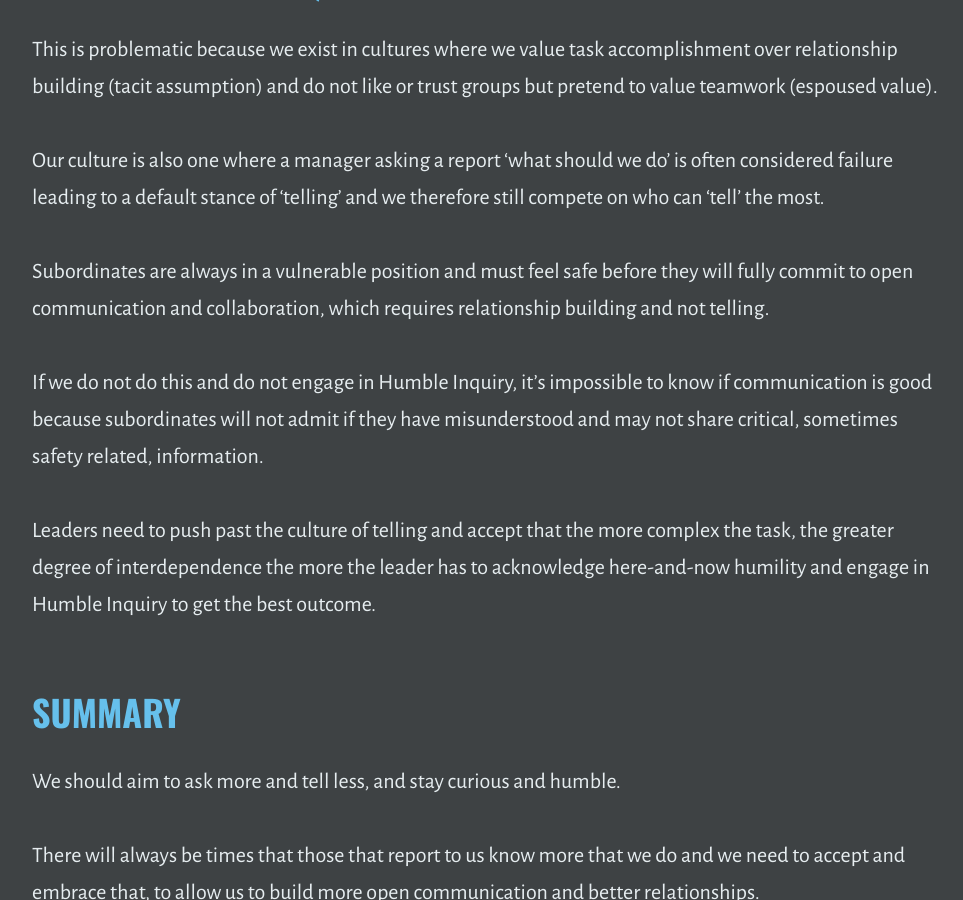
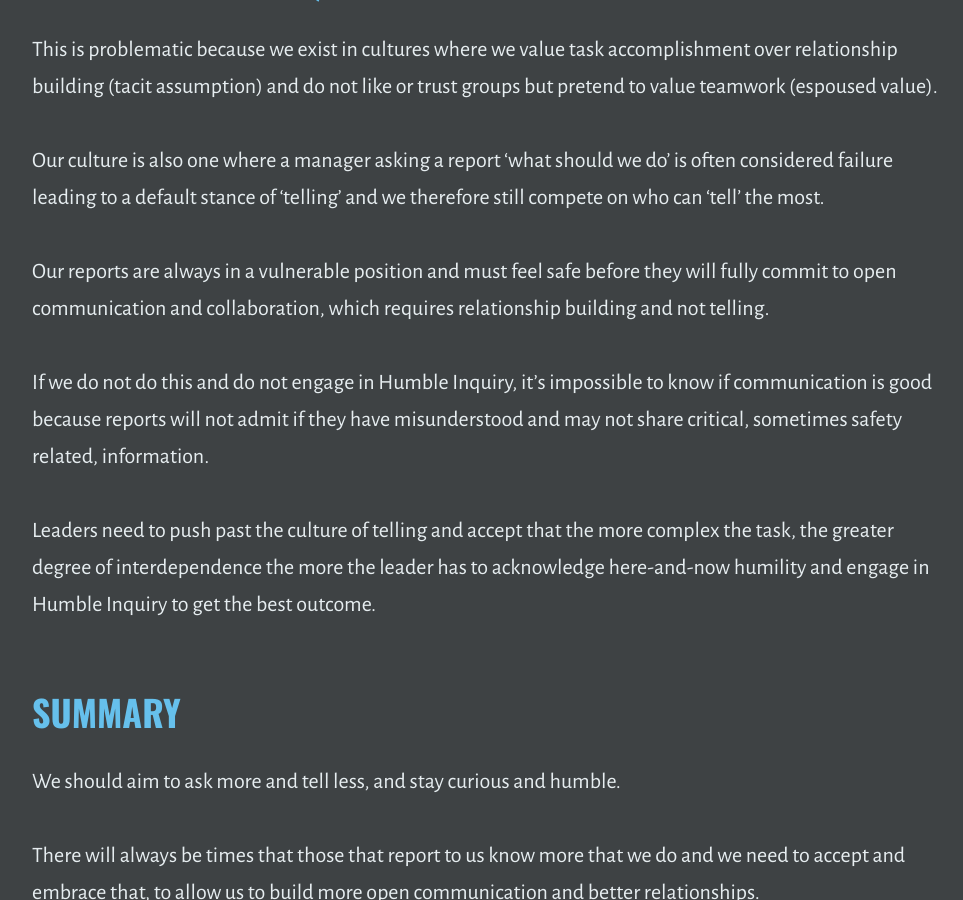
Before and after one commit to outragedpinkracoon/outragedpinkracoon.github.io, a Jekyll site: the page built from _posts/2021-04-13-5-things-i-learned-from-humble-inquiry.md, in a window 1280 px wide and 900 px high, scrolled down 7043 px. Shown: the whole window, without its empty margins (149-1112 px from the left). Built offline with Jekyll 4.4.1, drawn with Linux system fonts in a browser that asks for light colours.

Commit message:
Slight reword

```diff
--- a/_posts/2021-04-13-5-things-i-learned-from-humble-inquiry.md
+++ b/_posts/2021-04-13-5-things-i-learned-from-humble-inquiry.md
@@ -124,9 +124,9 @@ This is problematic because we exist in cultures where we value task accomplishm
 
 Our culture is also one where a manager asking a report ‘what should we do’ is often considered failure leading to a default stance of 'telling' and we therefore still compete on who can 'tell' the most.
 
-Subordinates are always in a vulnerable position and must feel safe before they will fully commit to open communication and collaboration, which requires relationship building and not telling.
+Our reports are always in a vulnerable position and must feel safe before they will fully commit to open communication and collaboration, which requires relationship building and not telling.
 
-If we do not do this and do not engage in Humble Inquiry, it's impossible to know if communication is good because subordinates will not admit if they have misunderstood and may not share critical, sometimes safety related, information.
+If we do not do this and do not engage in Humble Inquiry, it's impossible to know if communication is good because reports will not admit if they have misunderstood and may not share critical, sometimes safety related, information.
 
 Leaders need to push past the culture of telling and accept that the more complex the task, the greater degree of interdependence the more the leader has to acknowledge here-and-now humility and engage in Humble Inquiry to get the best outcome.
 
```
